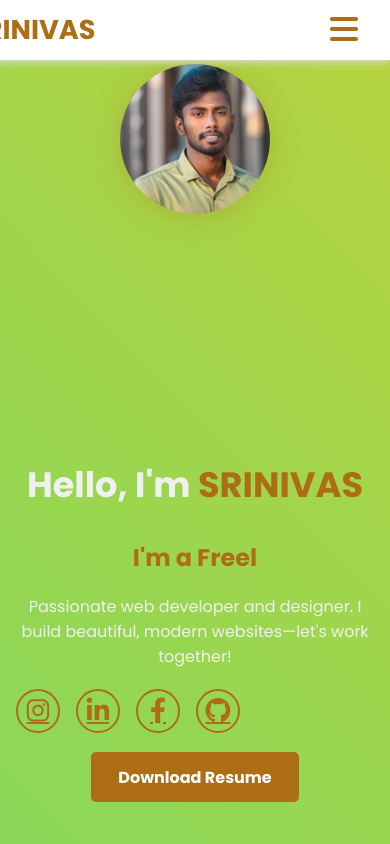
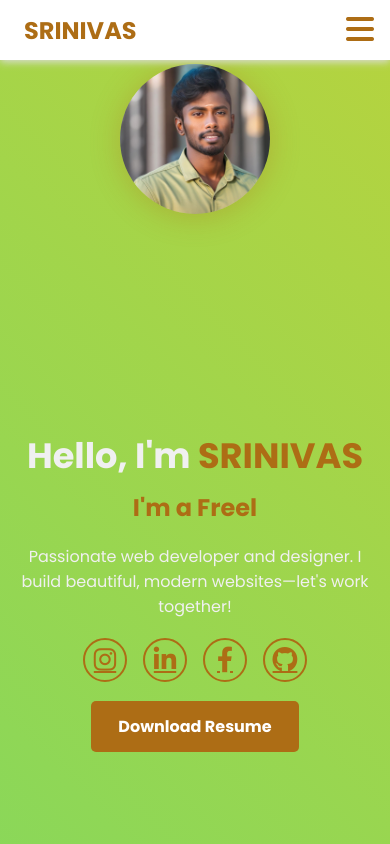
Before and after one commit to seenu123-k/seenuportfolio, a plain HTML site: page index.html in a window 390 px wide. Shown: the top 844 px of the page. Drawn offline with Linux system fonts and the light colour scheme.

Commit message:
Your update message

```diff
--- a/index.html
+++ b/index.html
@@ -24,30 +24,35 @@
       100% { background-position: 0% 50%; }
     }
 
-    /* Navigation bar positioned top right */
+    /* Navigation styles */
     nav {
       position: fixed;
       top: 0;
       right: 0;
+      left: 0;
       background: #fff;
       height: 60px;
       padding: 0 1.5rem;
       box-shadow: 0 2px 8px #ddd;
       display: flex;
       align-items: center;
-      justify-content: flex-end;
+      justify-content: flex-start; /* Align from left for logo visibility */
       gap: 1.5rem;
       z-index: 50;
-      width: auto; /* adjust as needed */
-      min-width: 280px;
+      max-width: 1200px;
+      margin: 0 auto;
+      box-sizing: border-box;
     }
     .logo {
-      margin-right: auto;
+      flex-shrink: 0; /* Prevent shrinking */
       font-weight: 700;
       font-size: 1.7rem;
       color: #ad6d15;
       cursor: default;
       user-select: none;
+      white-space: nowrap; /* Prevent wrapping */
+      margin-right: auto; /* Push nav links right */
+      padding-left: 0.5rem;
     }
     .nav-links {
       display: flex;
@@ -77,10 +82,13 @@
 
     @media (max-width: 900px) {
       nav {
-        min-width: 100%;
-        width: 100%;
-        padding: 0 2rem;
+        padding: 0 1rem;
         justify-content: space-between;
+        max-width: 100%;
+      }
+      .logo {
+        margin-right: 0;
+        font-size: 1.5rem;
       }
       .nav-links {
         position: fixed;
@@ -114,9 +122,6 @@
       .hamburger {
         display: block;
       }
-      .logo {
-        margin-right: 0;
-      }
     }
 
     section {
@@ -145,6 +150,7 @@
     }
     #home h1 {
       font-size: 2.2rem;
+      margin: 0;
     }
     .typewriter {
       font-size: 1.5rem;
@@ -171,9 +177,10 @@
       border: 2px solid #ad6d15;
     }
     .social-icons {
-      margin: 1.2rem 0;
       display: flex;
       gap: 1rem;
+      justify-content: center; /* Center aligned */
+      margin: 1.2rem 0;
     }
     .social-icons a {
       display: inline-flex;
```
